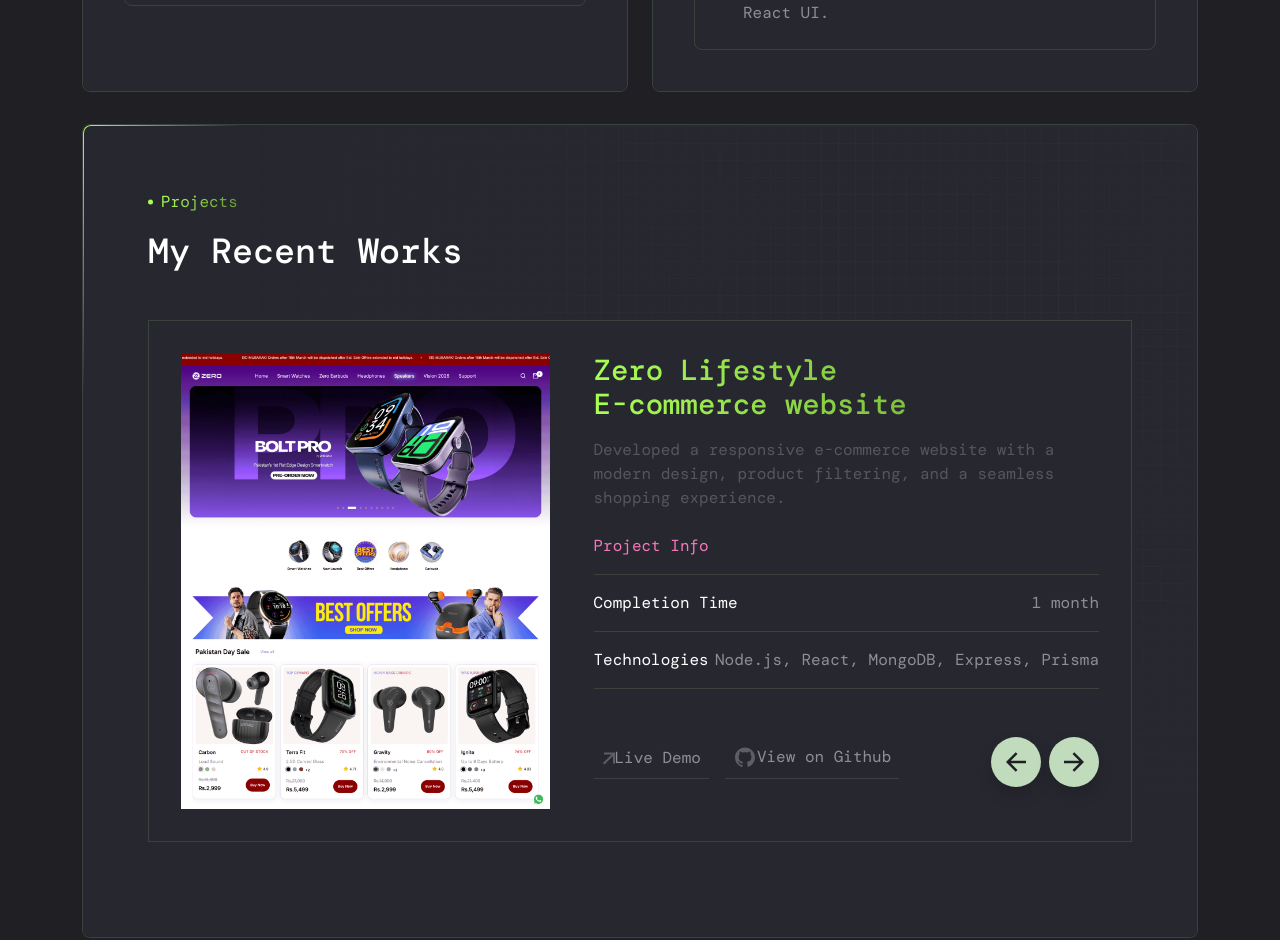
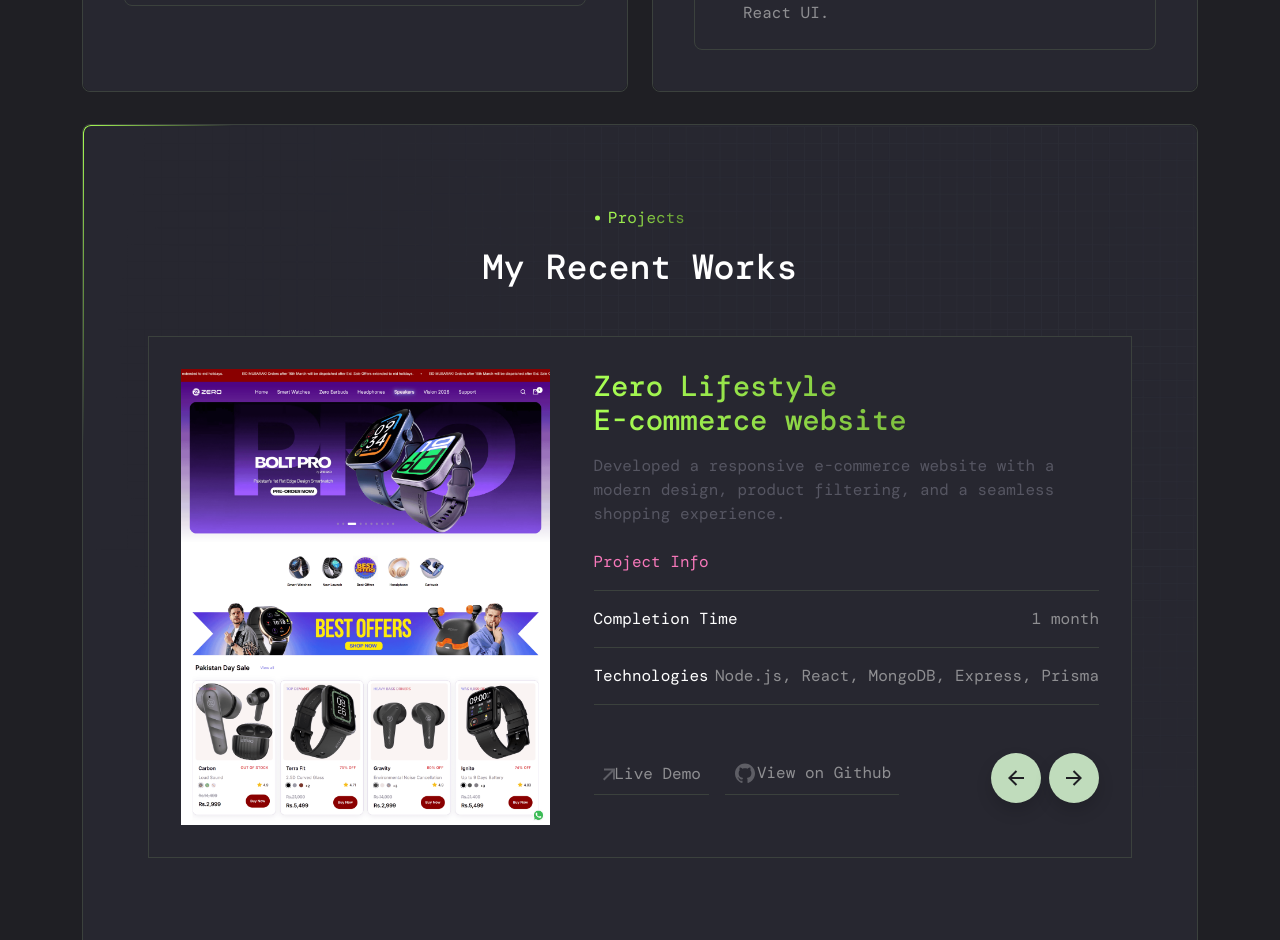
Before and after one commit to hafizhamza-123/Hamza.dev.Portfolio, a Next.js app: page / in a window 1280 px wide. Shown: the part 1860-2800 px from the top of the page. Built offline with nearby package versions, Linux system fonts and the light colour scheme; no server answers; a web font is replaced by a local one.

Commit message:
small ui changes

```diff
--- a/components/sections/Projects2.tsx
+++ b/components/sections/Projects2.tsx
@@ -24,6 +24,13 @@
 
 export default function Projects2() {
 	const [swiperInstance, setSwiperInstance] = useState<SwiperType | null>(null)
+	const navButtonStyle = {
+		width: 50,
+		height: 50,
+		padding: 10,
+		borderRadius: 30,
+		backgroundColor: '#c0dcbc',
+	}
 
 	return (
 		<>
@@ -33,13 +40,13 @@
 					<div className="rounded-3 border border-1 position-relative overflow-hidden">
 						<div className="box-linear-animation position-relative z-1">
 							<div className="p-lg-8 p-md-6 p-3 position-relative z-1">
-								<div className="d-flex align-items-center pb-3">
+								<div className="d-flex align-items-center justify-content-center pt-3 pb-3">
 									<svg className="text-primary-2 me-2" xmlns="http://www.w3.org/2000/svg" width={5} height={6} viewBox="0 0 5 6" fill="none">
 										<circle cx="2.5" cy={3} r="2.5" fill="#A8FF53" />
 									</svg>
 									<span className="text-linear-4 d-flex align-items-center"> Projects </span>
 								</div>
-								<h3>My Recent Works</h3>
+								<h3 className="text-center">My Recent Works</h3>
 								<div className="position-relative">
 									<Swiper {...swiperOptions} onSwiper={setSwiperInstance} className="swiper slider-two pb-3 position-relative">
 											<SwiperSlide>
@@ -72,13 +79,13 @@
 															</ul>
 															<div className="d-flex flex-wrap align-items-center justify-content-between gap-3 mt-7">
 																<div className="d-flex flex-wrap align-items-center gap-3">
-																	<Link href="#" className="text-300 border-bottom border-1 px-2 pb-2 link-hover">
+																	<Link href="https://hamza-dev-portfolio-delta.vercel.app/" className="text-300 border-bottom border-1 px-2 pb-2 link-hover">
 																		<svg xmlns="http://www.w3.org/2000/svg" width={13} height={13} viewBox="0 0 13 13" fill="none">
 																			<path d="M11.0037 3.91421L2.39712 12.5208L0.98291 11.1066L9.5895 2.5H2.00373V0.5H13.0037V11.5H11.0037V3.91421Z" fill="#8F8F92" />
 																		</svg>
 																		Live Demo
 																	</Link>
-																	<Link href="#" className="text-300 border-bottom border-1 px-2 pb-2 link-hover">
+																	<Link href="https://github.com/hafizhamza-123/Hamza.dev.Portfolio" className="text-300 border-bottom border-1 px-2 pb-2 link-hover">
 																		<svg xmlns="http://www.w3.org/2000/svg" width={24} height={25} viewBox="0 0 24 25" fill="none">
 																			<path d="M12.001 2.5C6.47598 2.5 2.00098 6.975 2.00098 12.5C2.00098 16.925 4.86348 20.6625 8.83848 21.9875C9.33848 22.075 9.52598 21.775 9.52598 21.5125C9.52598 21.275 9.51348 20.4875 9.51348 19.65C7.00098 20.1125 6.35098 19.0375 6.15098 18.475C6.03848 18.1875 5.55098 17.3 5.12598 17.0625C4.77598 16.875 4.27598 16.4125 5.11348 16.4C5.90098 16.3875 6.46348 17.125 6.65098 17.425C7.55098 18.9375 8.98848 18.5125 9.56348 18.25C9.65098 17.6 9.91348 17.1625 10.201 16.9125C7.97598 16.6625 5.65098 15.8 5.65098 11.975C5.65098 10.8875 6.03848 9.9875 6.67598 9.2875C6.57598 9.0375 6.22598 8.0125 6.77598 6.6375C6.77598 6.6375 7.61348 6.375 9.52598 7.6625C10.326 7.4375 11.176 7.325 12.026 7.325C12.876 7.325 13.726 7.4375 14.526 7.6625C16.4385 6.3625 17.276 6.6375 17.276 6.6375C17.826 8.0125 17.476 9.0375 17.376 9.2875C18.0135 9.9875 18.401 10.875 18.401 11.975C18.401 15.8125 16.0635 16.6625 13.8385 16.9125C14.201 17.225 14.5135 17.825 14.5135 18.7625C14.5135 20.1 14.501 21.175 14.501 21.5125C14.501 21.775 14.6885 22.0875 15.1885 21.9875C19.259 20.6133 21.9999 16.7963 22.001 12.5C22.001 6.975 17.526 2.5 12.001 2.5Z" fill="#8F8F92" />
 																		</svg>
@@ -86,14 +93,14 @@
 																	</Link>
 																</div>
 																<div className="d-none d-lg-flex align-items-center gap-2 ms-lg-auto">
-																	<button type="button" aria-label="Previous project" className="swiper-button-prev shadow position-static m-0 border-0" onClick={() => swiperInstance?.slidePrev()}>
+																	<button type="button" aria-label="Previous project" className="projects-swiper-prev shadow position-static m-0 border-0 d-inline-flex align-items-center justify-content-center" style={navButtonStyle} onClick={() => swiperInstance?.slidePrev()}>
 																		<svg xmlns="http://www.w3.org/2000/svg" width={24} height={24} viewBox="0 0 24 24" fill="none">
-																			<path d="M7.82843 10.9999H20V12.9999H7.82843L13.1924 18.3638L11.7782 19.778L4 11.9999L11.7782 4.22168L13.1924 5.63589L7.82843 10.9999Z" fill="white" />
+																			<path d="M7.82843 10.9999H20V12.9999H7.82843L13.1924 18.3638L11.7782 19.778L4 11.9999L11.7782 4.22168L13.1924 5.63589L7.82843 10.9999Z" fill="#1F1F24" />
 																		</svg>
 																	</button>
-																	<button type="button" aria-label="Next project" className="swiper-button-next shadow position-static m-0 border-0" onClick={() => swiperInstance?.slideNext()}>
+																	<button type="button" aria-label="Next project" className="projects-swiper-next shadow position-static m-0 border-0 d-inline-flex align-items-center justify-content-center" style={navButtonStyle} onClick={() => swiperInstance?.slideNext()}>
 																		<svg xmlns="http://www.w3.org/2000/svg" width={24} height={24} viewBox="0 0 24 24" fill="none">
-																			<path d="M16.1716 10.9999L10.8076 5.63589L12.2218 4.22168L20 11.9999L12.2218 19.778L10.8076 18.3638L16.1716 12.9999H4V10.9999H16.1716Z" fill="#A8FF53" />
+																			<path d="M16.1716 10.9999L10.8076 5.63589L12.2218 4.22168L20 11.9999L12.2218 19.778L10.8076 18.3638L16.1716 12.9999H4V10.9999H16.1716Z" fill="#1F1F24" />
 																		</svg>
 																	</button>
 																</div>
@@ -146,14 +153,14 @@
 																	</Link>
 																</div>
 																<div className="d-none d-lg-flex align-items-center gap-2 ms-lg-auto">
-																	<button type="button" aria-label="Previous project" className="swiper-button-prev shadow position-static m-0 border-0" onClick={() => swiperInstance?.slidePrev()}>
+																	<button type="button" aria-label="Previous project" className="projects-swiper-prev shadow position-static m-0 border-0 d-inline-flex align-items-center justify-content-center" style={navButtonStyle} onClick={() => swiperInstance?.slidePrev()}>
 																		<svg xmlns="http://www.w3.org/2000/svg" width={24} height={24} viewBox="0 0 24 24" fill="none">
-																			<path d="M7.82843 10.9999H20V12.9999H7.82843L13.1924 18.3638L11.7782 19.778L4 11.9999L11.7782 4.22168L13.1924 5.63589L7.82843 10.9999Z" fill="white" />
+																			<path d="M7.82843 10.9999H20V12.9999H7.82843L13.1924 18.3638L11.7782 19.778L4 11.9999L11.7782 4.22168L13.1924 5.63589L7.82843 10.9999Z" fill="#1F1F24" />
 																		</svg>
 																	</button>
-																	<button type="button" aria-label="Next project" className="swiper-button-next shadow position-static m-0 border-0" onClick={() => swiperInstance?.slideNext()}>
+																	<button type="button" aria-label="Next project" className="projects-swiper-next shadow position-static m-0 border-0 d-inline-flex align-items-center justify-content-center" style={navButtonStyle} onClick={() => swiperInstance?.slideNext()}>
 																		<svg xmlns="http://www.w3.org/2000/svg" width={24} height={24} viewBox="0 0 24 24" fill="none">
-																			<path d="M16.1716 10.9999L10.8076 5.63589L12.2218 4.22168L20 11.9999L12.2218 19.778L10.8076 18.3638L16.1716 12.9999H4V10.9999H16.1716Z" fill="#A8FF53" />
+																			<path d="M16.1716 10.9999L10.8076 5.63589L12.2218 4.22168L20 11.9999L12.2218 19.778L10.8076 18.3638L16.1716 12.9999H4V10.9999H16.1716Z" fill="#1F1F24" />
 																		</svg>
 																	</button>
 																</div>
@@ -205,14 +212,14 @@
 																	</Link>
 																</div>
 																<div className="d-none d-lg-flex align-items-center gap-2 ms-lg-auto">
-																	<button type="button" aria-label="Previous project" className="swiper-button-prev shadow position-static m-0 border-0" onClick={() => swiperInstance?.slidePrev()}>
+																	<button type="button" aria-label="Previous project" className="projects-swiper-prev shadow position-static m-0 border-0 d-inline-flex align-items-center justify-content-center" style={navButtonStyle} onClick={() => swiperInstance?.slidePrev()}>
 																		<svg xmlns="http://www.w3.org/2000/svg" width={24} height={24} viewBox="0 0 24 24" fill="none">
-																			<path d="M7.82843 10.9999H20V12.9999H7.82843L13.1924 18.3638L11.7782 19.778L4 11.9999L11.7782 4.22168L13.1924 5.63589L7.82843 10.9999Z" fill="white" />
+																			<path d="M7.82843 10.9999H20V12.9999H7.82843L13.1924 18.3638L11.7782 19.778L4 11.9999L11.7782 4.22168L13.1924 5.63589L7.82843 10.9999Z" fill="#1F1F24" />
 																		</svg>
 																	</button>
-																	<button type="button" aria-label="Next project" className="swiper-button-next shadow position-static m-0 border-0" onClick={() => swiperInstance?.slideNext()}>
+																	<button type="button" aria-label="Next project" className="projects-swiper-next shadow position-static m-0 border-0 d-inline-flex align-items-center justify-content-center" style={navButtonStyle} onClick={() => swiperInstance?.slideNext()}>
 																		<svg xmlns="http://www.w3.org/2000/svg" width={24} height={24} viewBox="0 0 24 24" fill="none">
-																			<path d="M16.1716 10.9999L10.8076 5.63589L12.2218 4.22168L20 11.9999L12.2218 19.778L10.8076 18.3638L16.1716 12.9999H4V10.9999H16.1716Z" fill="#A8FF53" />
+																			<path d="M16.1716 10.9999L10.8076 5.63589L12.2218 4.22168L20 11.9999L12.2218 19.778L10.8076 18.3638L16.1716 12.9999H4V10.9999H16.1716Z" fill="#1F1F24" />
 																		</svg>
 																	</button>
 																</div>
@@ -265,14 +272,14 @@
 																	</Link>
 																</div>
 																<div className="d-none d-lg-flex align-items-center gap-2 ms-lg-auto">
-																	<button type="button" aria-label="Previous project" className="swiper-button-prev shadow position-static m-0 border-0" onClick={() => swiperInstance?.slidePrev()}>
+																	<button type="button" aria-label="Previous project" className="projects-swiper-prev shadow position-static m-0 border-0 d-inline-flex align-items-center justify-content-center" style={navButtonStyle} onClick={() => swiperInstance?.slidePrev()}>
 																		<svg xmlns="http://www.w3.org/2000/svg" width={24} height={24} viewBox="0 0 24 24" fill="none">
-																			<path d="M7.82843 10.9999H20V12.9999H7.82843L13.1924 18.3638L11.7782 19.778L4 11.9999L11.7782 4.22168L13.1924 5.63589L7.82843 10.9999Z" fill="white" />
+																			<path d="M7.82843 10.9999H20V12.9999H7.82843L13.1924 18.3638L11.7782 19.778L4 11.9999L11.7782 4.22168L13.1924 5.63589L7.82843 10.9999Z" fill="#1F1F24" />
 																		</svg>
 																	</button>
-																	<button type="button" aria-label="Next project" className="swiper-button-next shadow position-static m-0 border-0" onClick={() => swiperInstance?.slideNext()}>
+																	<button type="button" aria-label="Next project" className="projects-swiper-next shadow position-static m-0 border-0 d-inline-flex align-items-center justify-content-center" style={navButtonStyle} onClick={() => swiperInstance?.slideNext()}>
 																		<svg xmlns="http://www.w3.org/2000/svg" width={24} height={24} viewBox="0 0 24 24" fill="none">
-																			<path d="M16.1716 10.9999L10.8076 5.63589L12.2218 4.22168L20 11.9999L12.2218 19.778L10.8076 18.3638L16.1716 12.9999H4V10.9999H16.1716Z" fill="#A8FF53" />
+																			<path d="M16.1716 10.9999L10.8076 5.63589L12.2218 4.22168L20 11.9999L12.2218 19.778L10.8076 18.3638L16.1716 12.9999H4V10.9999H16.1716Z" fill="#1F1F24" />
 																		</svg>
 																	</button>
 																</div>
--- a/components/sections/Skills2.tsx
+++ b/components/sections/Skills2.tsx
@@ -20,7 +20,7 @@
 									</div>
 									<h3>My Skills</h3>
 								</div>
-								<div className="container mt-8">
+								<div className="container mt-5">
 									<div className="row">
 										<div className="col-lg-6">
 											<div className="row">
```
